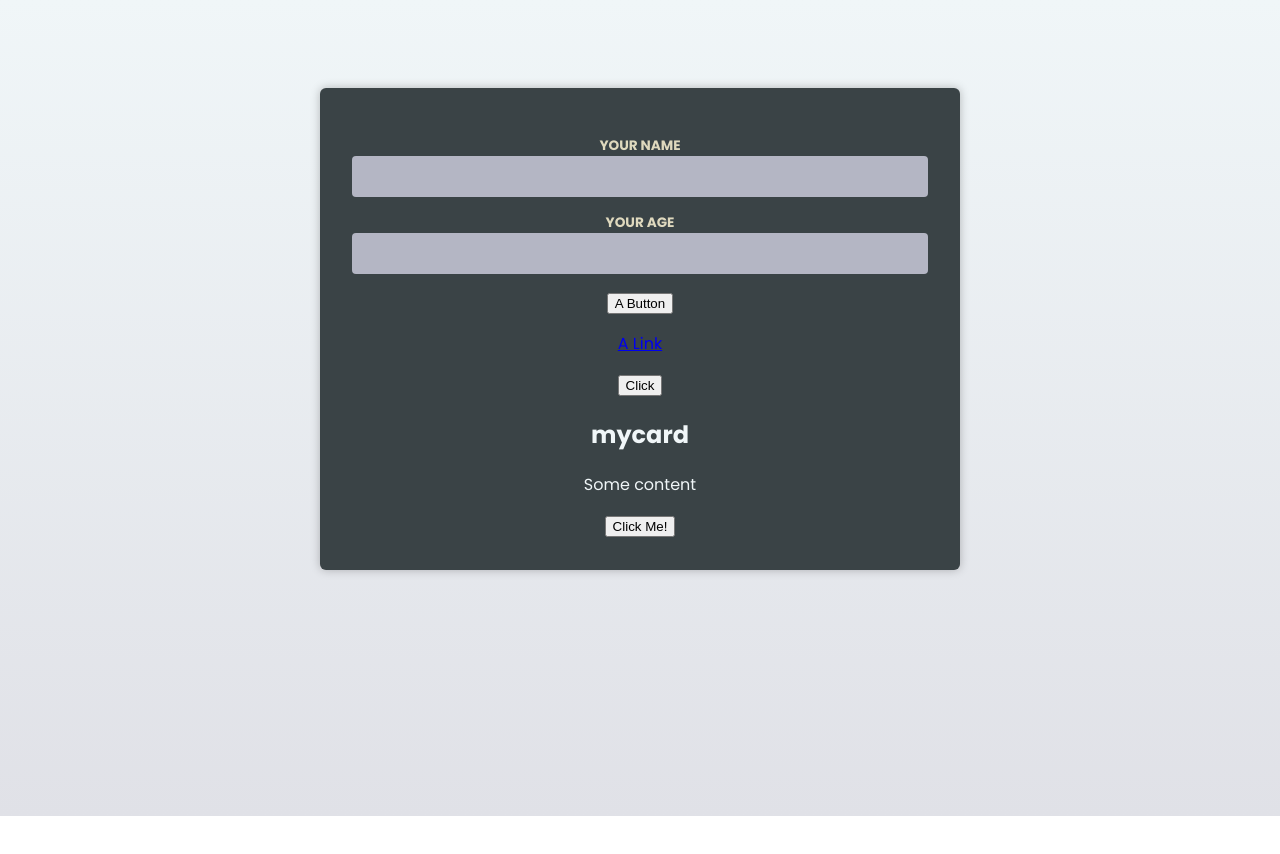
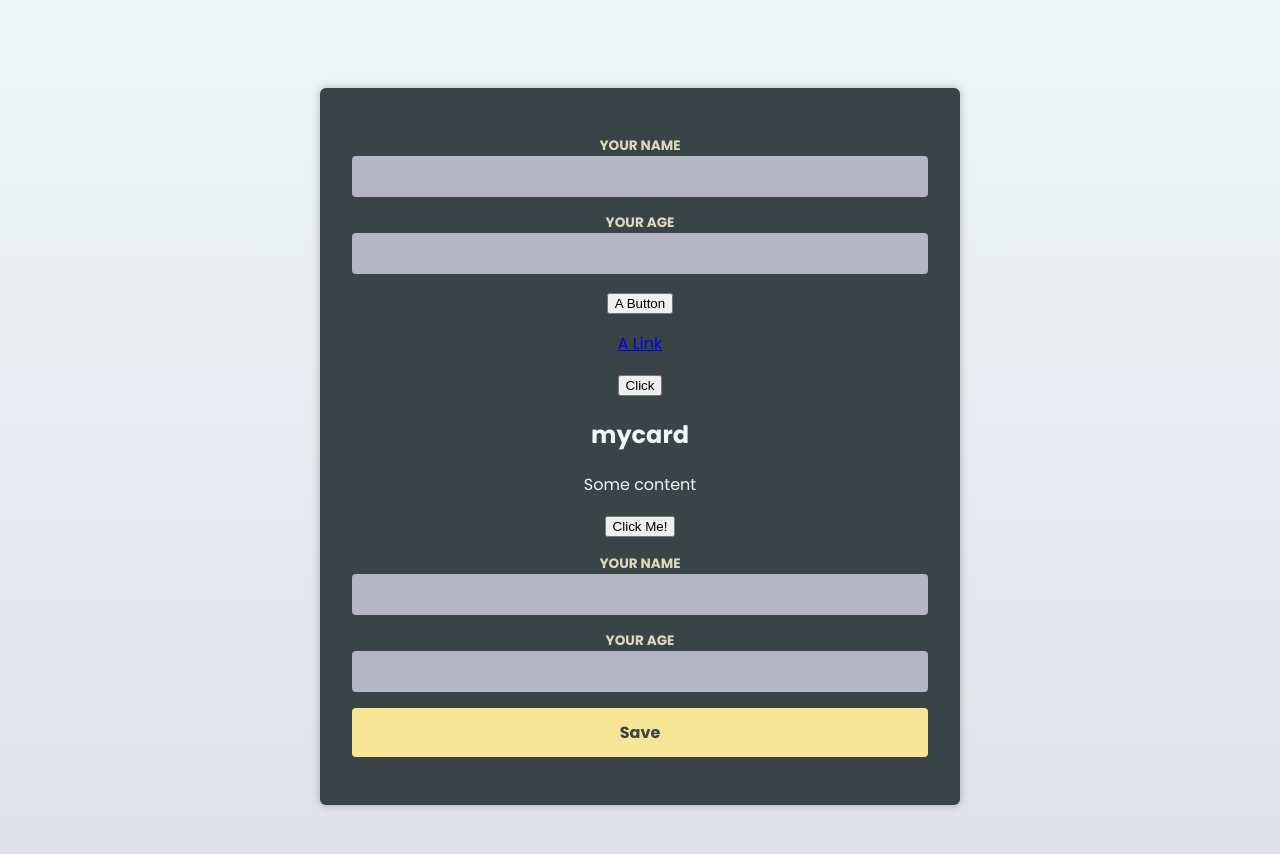
Before and after one commit to swaminaing/timer, a React (Vite) app: page / in a window 1280 px wide. Shown: the top 854 px of the page. Before the commit the page ends 816 px from the top, so only its background shows below. Built offline with nearby package versions, Linux system fonts and the light colour scheme.

Commit message:
move ui components into UI folder

```diff
--- a/src/App.tsx
+++ b/src/App.tsx
@@ -1,17 +1,25 @@
-import { Component, useRef } from "react";
+import { useRef } from "react";
 import "./App.css";
-import Button from "./components/Button";
-import Input from "./components/Input";
-import Container from "./components/Container";
-import Card from "./components/Card";
+import Button from "./components/UI/Button";
+import Input from "./components/UI/Input";
+import Container from "./components/UI/Container";
+import Card from "./components/UI/Card";
+import Form, {type FormHandle} from "./components/UI/Form";
 
 function App() {
   const input = useRef<HTMLInputElement>(null);
+  const customForm = useRef<FormHandle>(null);
+
+  function handleSave(data: unknown){
+    const extractedData = data as {name: string; age: string};
+    console.log(extractedData);
+    customForm.current?.clear();
+  }
 
   return (
     <main>
-      <Input id='name' label='Your name' type="text" ref={input} />
-      <Input id='age' label='Your age' type="text" ref={input} />
+      <Input id="name" label="Your name" type="text" ref={input} />
+      <Input id="age" label="Your age" type="text" ref={input} />
 
       <p>
         <Button>A Button</Button>
@@ -28,11 +36,21 @@ function App() {
       <Card
         title="mycard"
         actions={
-          <button onClick={() => console.log("Button clicked!")}>Click Me!</button>
+          <button onClick={() => console.log("Button clicked!")}>
+            Click Me!
+          </button>
         }
       >
         <p>Some content</p>
       </Card>
+
+      <Form onSave={handleSave} ref={customForm}>
+        <Input id="name" label="Your name" type="text" />
+        <Input id="age" label="Your age" type="text" />
+        <p>
+          <Button>Save</Button>
+        </p>
+      </Form>
     </main>
   );
 }
--- /dev/null
+++ b/src/components/UI/Form.tsx
@@ -0,0 +1,48 @@
+import {
+  FormEvent,
+  forwardRef,
+  useImperativeHandle,
+  useRef,
+  type ComponentPropsWithoutRef,
+} from "react";
+
+type FormProps = ComponentPropsWithoutRef<"form"> & {
+  onSave: (value: unknown) => void;
+};
+
+export type FormHandle = {
+  clear: () => void;
+}
+
+const Form = forwardRef<FormHandle, FormProps>(
+  ({ onSave, children, ...otherProps }, ref) => {
+    const form = useRef<HTMLFormElement>(null);
+
+    useImperativeHandle(ref, () => {
+      return {
+        clear(){
+          console.log("Clearing");
+          form.current?.reset();
+        }
+      }
+    })
+
+    function handleSubmit(e: FormEvent<HTMLFormElement>) {
+      e.preventDefault();
+
+      const formData = new FormData(e.currentTarget);
+      const data = Object.fromEntries(formData);
+      onSave(data);
+
+      form.current?.reset();
+    }
+
+    return (
+      <form onSubmit={handleSubmit} {...otherProps} ref={form}>
+        {children}
+      </form>
+    );
+  }
+);
+
+export default Form;
--- a/src/components/Input.tsx
+++ b/src/components/UI/Input.tsx
@@ -9,7 +9,7 @@ const Input = forwardRef<HTMLInputElement, InputProps>(({id, label, ...props}, r
   return (
     <p>
         <label htmlFor={id}>{label}</label>
-        <input id={id} {...props} ref={ref} />
+        <input id={id} name={id} {...props} ref={ref} />
     </p>
   )
 });
```
Also changed, not shown: src/components/Header.tsx (added), src/components/UI/Button.tsx (renamed from src/components/Button.tsx), src/components/UI/Card.tsx (renamed from src/components/Card.tsx), src/components/UI/Container.tsx (renamed from src/components/Container.tsx).
